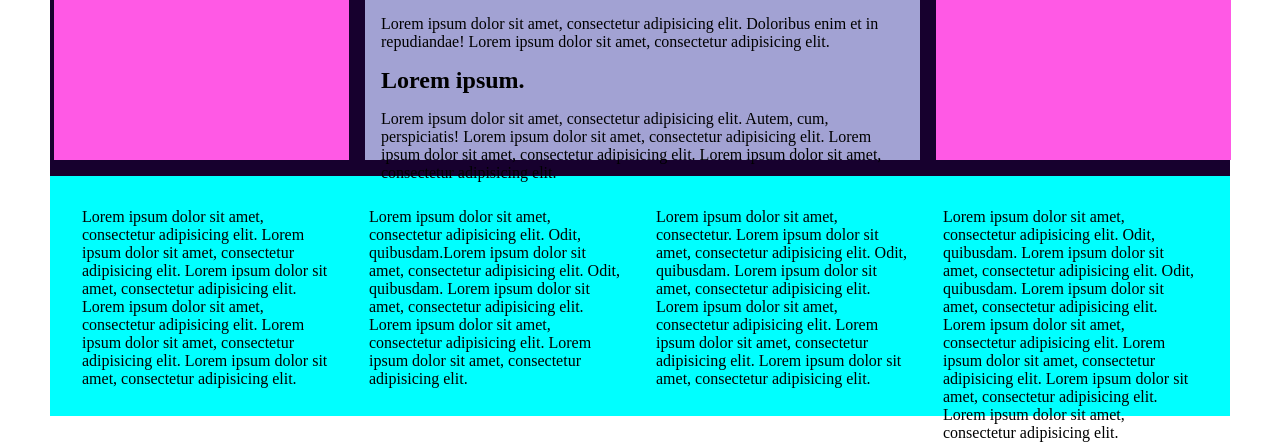
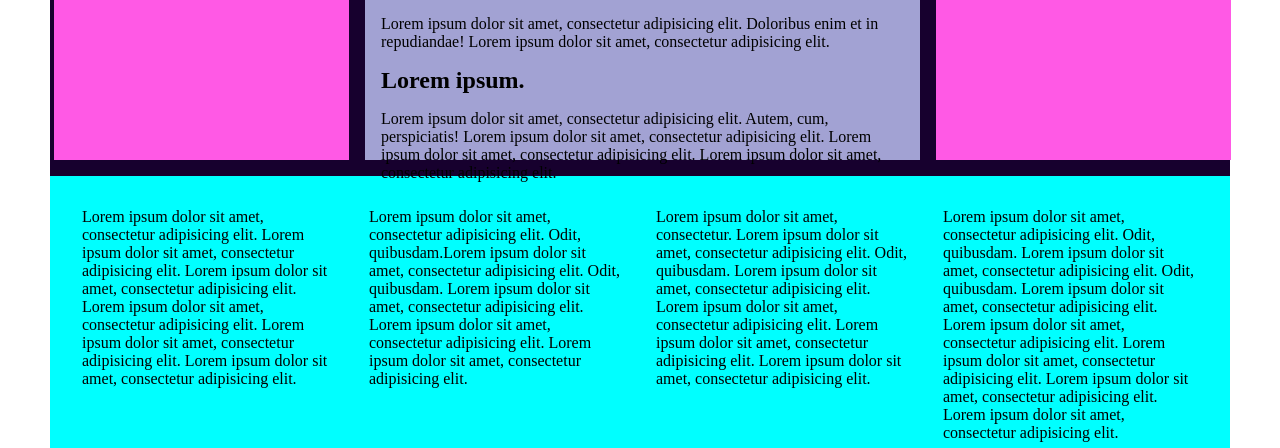
Before and after one commit to ElviraCher/page, a website built with webpack: page src/index.html in a window 1280 px wide. Shown: the part 670-1118 px from the top of the page. Built offline with nearby package versions, Linux system fonts and the light colour scheme.

Commit message:
Change some css rules

```diff
--- a/src/styles.css
+++ b/src/styles.css
@@ -8,7 +8,6 @@
   margin: 50px;
   height: 57rem;
   background-color: #17002e;
-  border: #17002e;
 }
 
 header {
@@ -94,12 +93,12 @@ header {
   box-sizing: border-box;
   float: left;
   background-color: aqua;
-  height: 15rem;
+  height: 17rem;
 }
 
 .footer-content {
   display: inline-block;
-  height: 5rem;
+  height: 100%;
   width: 25%;
   padding: 1rem;
   box-sizing: border-box;
```
